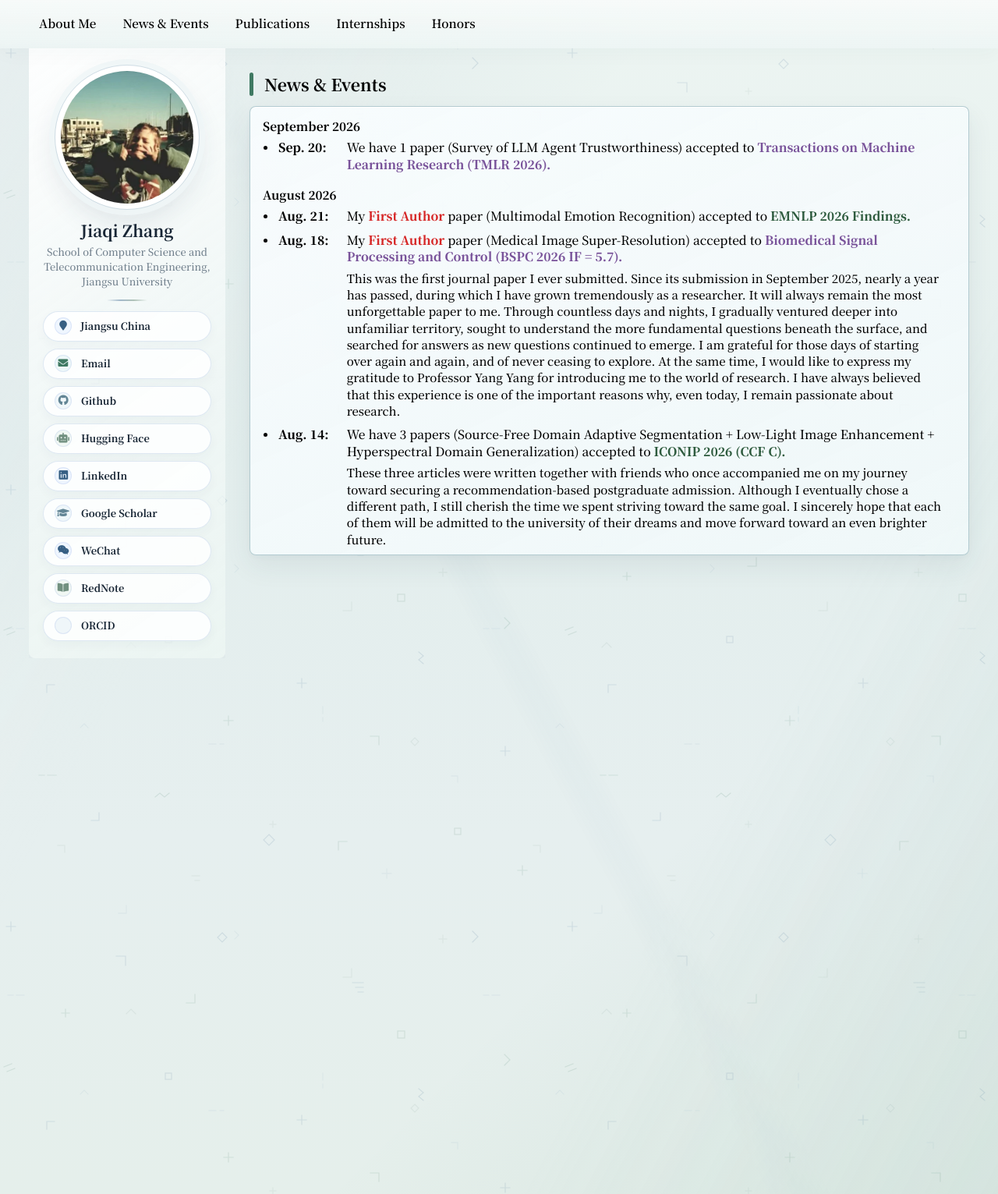
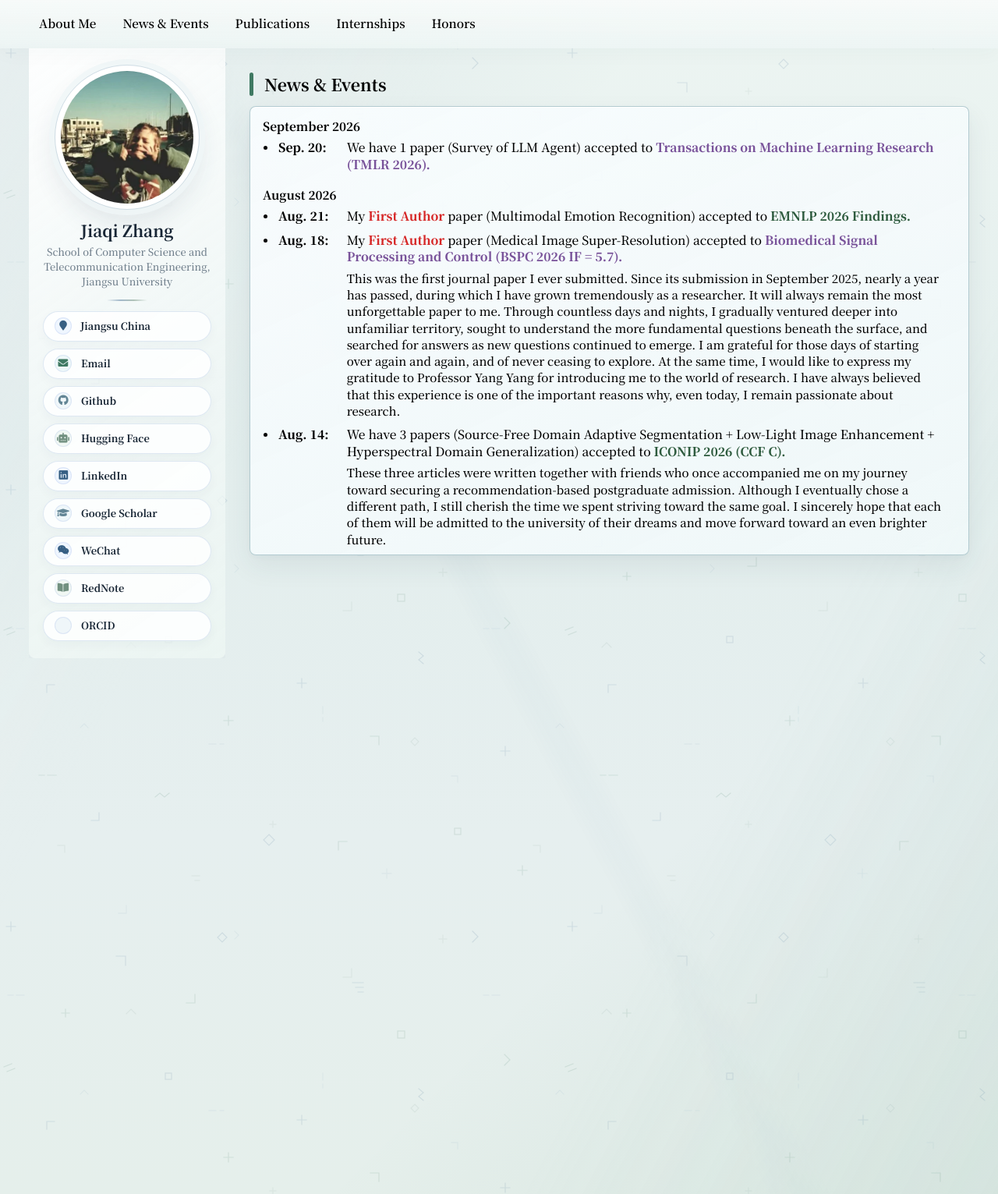
Before and after one commit to JiaqiZhang-Sengoku/JiaqiZhang-Sengoku.github.io, a Jekyll site: the page built from _pages/includes/new.md, in a window 1280 px wide. Shown: the whole page at 78% size. Built offline with Jekyll 4.4.1, drawn with Linux system fonts in a browser that asks for light colours; our own code applies the rules of GitHub Pages for plain Markdown files.

Commit message:
20260707

```diff
--- a/_pages/includes/new.md
+++ b/_pages/includes/new.md
@@ -7,7 +7,7 @@
   <div class="update-card">
     <h3 class="update-date">September 2026</h3>
     <ul class="update-list">
-      <li><span class="update-item-layout"><span class="update-day">Sep. 20:</span><span class="update-message">We have 1 paper (Survey of LLM Agent Trustworthiness) accepted to <span class="highlight-journal">Transactions on Machine Learning Research (TMLR 2026).</span></span></span></li>
+      <li><span class="update-item-layout"><span class="update-day">Sep. 20:</span><span class="update-message">We have 1 paper (Survey of LLM Agent) accepted to <span class="highlight-journal">Transactions on Machine Learning Research (TMLR 2026).</span></span></span></li>
     </ul>
   </div>
   <div class="update-card">
```
